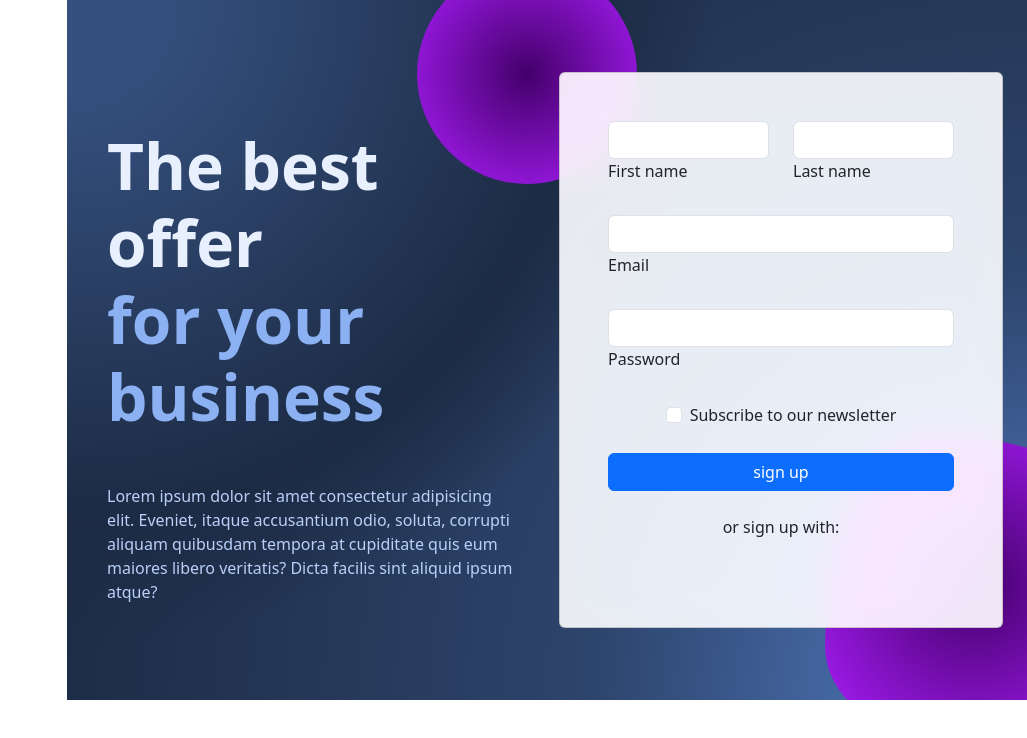
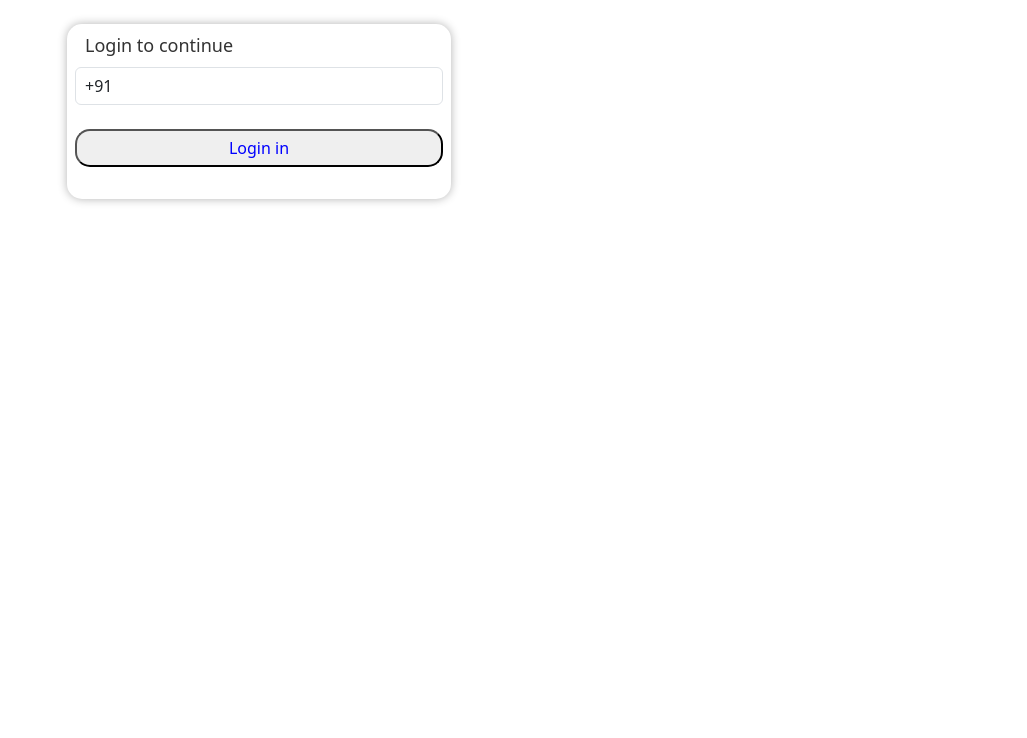
Before and after one commit to Muskan125/AdminDashboard, a React (Create React App) app: page / in a window 1280 px wide. Shown: the top 738 px of the page, without its empty margins (253-1280 px from the left). Built offline with nearby package versions, Linux system fonts and the light colour scheme.

Commit message:
login new update

```diff
--- a/package.json
+++ b/package.json
@@ -11,6 +11,7 @@
     "mdb-react-ui-kit": "^7.2.0",
     "react": "^18.2.0",
     "react-dom": "^18.2.0",
+    "react-jwt": "^1.2.1",
     "react-router-dom": "^6.18.0",
     "react-scripts": "5.0.1",
     "scss": "^0.2.4",
--- a/src/components/Login.jsx
+++ b/src/components/Login.jsx
@@ -52,160 +52,119 @@
 // };
 //https://youtu.be/SYv61aPSiOo?si=Hxm9DDYjahs2odm5
 // export default Login;
-import { useState } from "react";
 
-import React from "react";
-import {
-  MDBBtn,
-  MDBContainer,
-  MDBRow,
-  MDBCol,
-  MDBCard,
-  MDBCardBody,
-  MDBInput,
-  MDBCheckbox,
-  MDBIcon,
-} from "mdb-react-ui-kit";
+//  https://onestore-vert.vercel.app/moblogin  key => mob
 
-import "../allCss/Login.css";
+import React, { useState } from "react";
+import { MDBBtn, MDBContainer, MDBInput } from "mdb-react-ui-kit";
+import { useJwt } from "react-jwt";
 import "../../node_modules/bootstrap/dist/css/bootstrap.min.css";
+import axios from "axios";
 
-function Login() {
+const Login = () => {
+  const [phoneNumber, setPhoneNumber] = useState("");
+  const [userToken, setUserToken] = useState("");
+  const handleKeyDown = (e) => {
+    // Allow: backspace, delete, tab, escape, enter
+    if (
+      [46, 8, 9, 27, 13].includes(e.keyCode) ||
+      // Allow: Ctrl+A
+      (e.keyCode === 65 && e.ctrlKey === true) ||
+      // Allow: Ctrl+C
+      (e.keyCode === 67 && e.ctrlKey === true) ||
+      // Allow: Ctrl+X
+      (e.keyCode === 88 && e.ctrlKey === true) ||
+      // Allow: home, end, left, right
+      (e.keyCode >= 35 && e.keyCode <= 39)
+    ) {
+      // let it happen, don't do anything
+      return;
+    }
+    // Ensure that it is a number and stop the keypress
+    if (
+      (e.shiftKey || e.keyCode < 48 || e.keyCode > 57) &&
+      (e.keyCode < 96 || e.keyCode > 105)
+    ) {
+      e.preventDefault();
+    }
+  };
+
+  const submitLogin = async () => {
+    try {
+      const { data } = await axios.post(
+        "https://onestore-vert.vercel.app/moblogin",
+        {
+          phoneNumber,
+        }
+      );
+
+      setUserToken(data.token);
+      console.log("Token = ", userToken);
+    } catch (error) {
+      console.error("Login failed:", error);
+    }
+  };
   return (
-    <>
-      <div className="Mainbody">
+    <div
+      style={{
+        display: "flex",
+        justifyContent: "center",
+        alignItems: "center",
+        width: "30vw",
+      }}
+    >
       <MDBContainer
-          fluid
-          className="p-4 background-radial-gradient overflow-hidden"
+        className="p-2 my-4 d-flex flex-column w-100"
+        style={{
+          boxShadow: "0px 0px 10px rgba(0, 0, 0, 0.3)",
+          borderRadius: "15px",
+        }}
       >
-          <MDBRow>
-            <MDBCol
-              md="6"
-              className="text-center text-md-start d-flex flex-column justify-content-center"
+        <label
+          style={{
+            fontSize: "18px",
+            fontWeight: "500",
+            color: "#333",
+            marginBottom: "8px",
+            paddingLeft: "10px",
+          }}
         >
-              <h1
-                className="my-5 display-3 fw-bold ls-tight px-3"
-                style={{ color: "hsl(218, 81%, 95%)" }}
+          Login to continue
+        </label>
+
+        <div style={{ position: "relative" }}>
+          <span
+            style={{
+              position: "absolute",
+              left: "10px",
+              top: "7px",
+              zIndex: 1,
+            }}
           >
-                The best offer <br />
-                <span style={{ color: "hsl(218, 81%, 75%)" }}>
-                  for your business
+            +91
           </span>
-              </h1>
-
-              <p className="px-3" style={{ color: "hsl(218, 81%, 85%)" }}>
-                Lorem ipsum dolor sit amet consectetur adipisicing elit.
-                Eveniet, itaque accusantium odio, soluta, corrupti aliquam
-                quibusdam tempora at cupiditate quis eum maiores libero
-                veritatis? Dicta facilis sint aliquid ipsum atque?
-              </p>
-            </MDBCol>
-
-            <MDBCol md="6" className="position-relative">
-              <div
-                id="radius-shape-1"
-                className="position-absolute rounded-circle shadow-5-strong"
-              ></div>
-              <div
-                id="radius-shape-2"
-                className="position-absolute shadow-5-strong"
-              ></div>
-
-              <MDBCard className="my-5 bg-glass">
-                <MDBCardBody className="p-5">
-                  <MDBRow>
-                    <MDBCol col="6">
           <MDBInput
             wrapperClass="mb-4"
-                        label="First name"
-                        id="form1"
-                        type="text"
-                      />
-                    </MDBCol>
-
-                    <MDBCol col="6">
-                      <MDBInput
-                        wrapperClass="mb-4"
-                        label="Last name"
             id="form2"
             type="text"
-                      />
-                    </MDBCol>
-                  </MDBRow>
-
-                  <MDBInput
-                    wrapperClass="mb-4"
-                    label="Email"
-                    id="form3"
-                    type="email"
-                  />
-                  <MDBInput
-                    wrapperClass="mb-4"
-                    label="Password"
-                    id="form4"
-                    type="password"
-                  />
-
-                  <div className="d-flex justify-content-center mb-4">
-                    <MDBCheckbox
-                      name="flexCheck"
-                      value=""
-                      id="flexCheckDefault"
-                      label="Subscribe to our newsletter"
+            style={{ paddingLeft: "40px" }}
+            onKeyDown={handleKeyDown}
+            maxLength={10}
+            minLength={10}
+            onChange={(e) => setPhoneNumber(e.target.value)}
           />
         </div>
 
-                  <MDBBtn className="w-100 mb-4" size="md">
-                    sign up
-                  </MDBBtn>
-
-                  <div className="text-center">
-                    <p>or sign up with:</p>
-
-                    <MDBBtn
-                      tag="a"
-                      color="none"
-                      className="mx-3"
-                      style={{ color: "#1266f1" }}
+        <button
+          className="mb-4"
+          style={{ color: "blue", borderRadius: "15px", padding: "5px" }}
+          onClick={submitLogin}
         >
-                      <MDBIcon fab icon="facebook-f" size="sm" />
-                    </MDBBtn>
-
-                    <MDBBtn
-                      tag="a"
-                      color="none"
-                      className="mx-3"
-                      style={{ color: "#1266f1" }}
-                    >
-                      <MDBIcon fab icon="twitter" size="sm" />
-                    </MDBBtn>
-
-                    <MDBBtn
-                      tag="a"
-                      color="none"
-                      className="mx-3"
-                      style={{ color: "#1266f1" }}
-                    >
-                      <MDBIcon fab icon="google" size="sm" />
-                    </MDBBtn>
-
-                    <MDBBtn
-                      tag="a"
-                      color="none"
-                      className="mx-3"
-                      style={{ color: "#1266f1" }}
-                    >
-                      <MDBIcon fab icon="github" size="sm" />
-                    </MDBBtn>
-                  </div>
-                </MDBCardBody>
-              </MDBCard>
-            </MDBCol>
-          </MDBRow>
+          Login in
+        </button>
       </MDBContainer>
     </div>
-    </>
   );
-}
+};
 
 export default Login;
--- a/src/components/UpdateCategory.jsx
+++ b/src/components/UpdateCategory.jsx
@@ -40,7 +40,24 @@ const UpdateCategory = () => {
 
       window.alert("Category updated successfully");
     } catch (error) {
-      console.error("Error submitting form:", error);
+      console.error("Error updating category:", error);
+    }
+  };
+
+  const handleCategoryDelete = async (categoryId) => {
+    try {
+      await axios.delete(
+        `https://onestore-vert.vercel.app/category/${categoryId}`
+      );
+
+      // Update the local state to remove the deleted category
+      setCategories((prevCategories) =>
+        prevCategories.filter((cat) => cat._id !== categoryId)
+      );
+
+      window.alert("Category deleted successfully");
+    } catch (error) {
+      console.error("Error deleting category:", error);
     }
   };
 
@@ -88,6 +105,9 @@ const UpdateCategory = () => {
               </td>
               <td>
                 <button onClick={() => handleSubmit(cat._id)}>Update</button>
+                <button onClick={() => handleCategoryDelete(cat._id)}>
+                  Delete
+                </button>
               </td>
             </tr>
           ))}
```
Also changed, not shown: 1 other file (tests, documents, lock files or other folders). Lines whose indentation alone changed are shown as unchanged.
